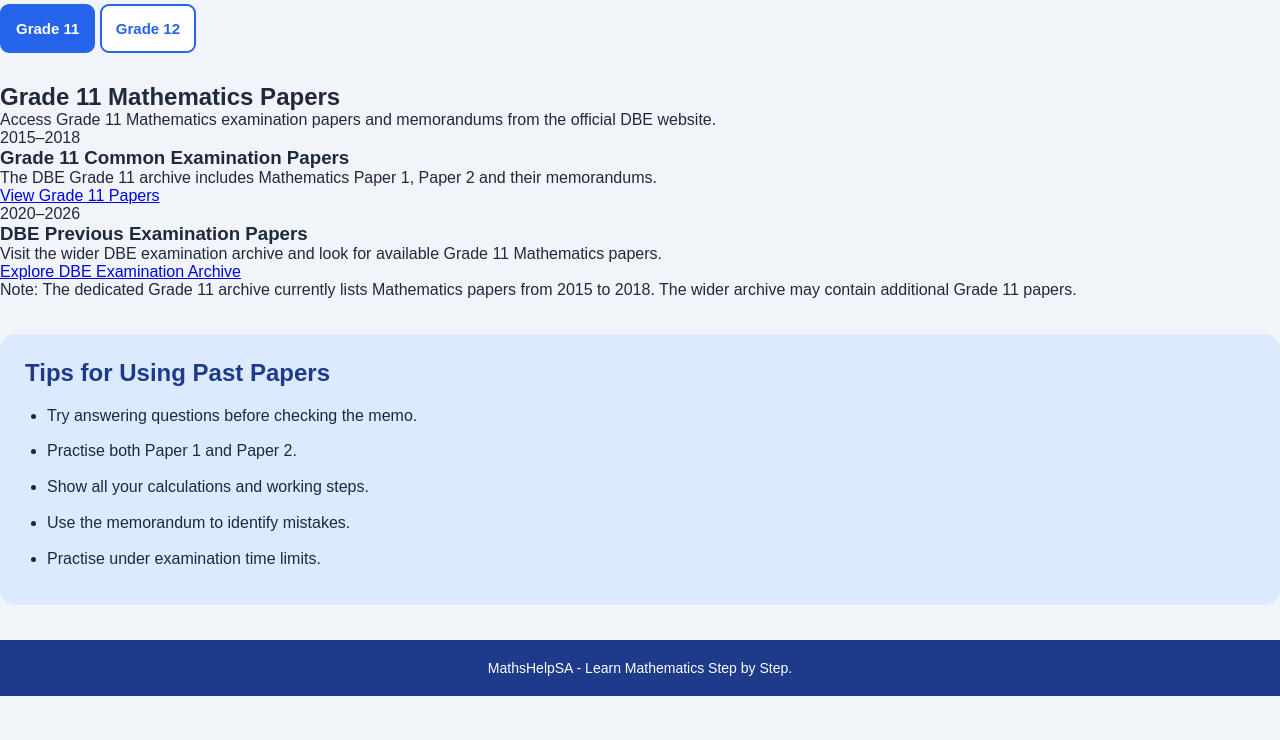
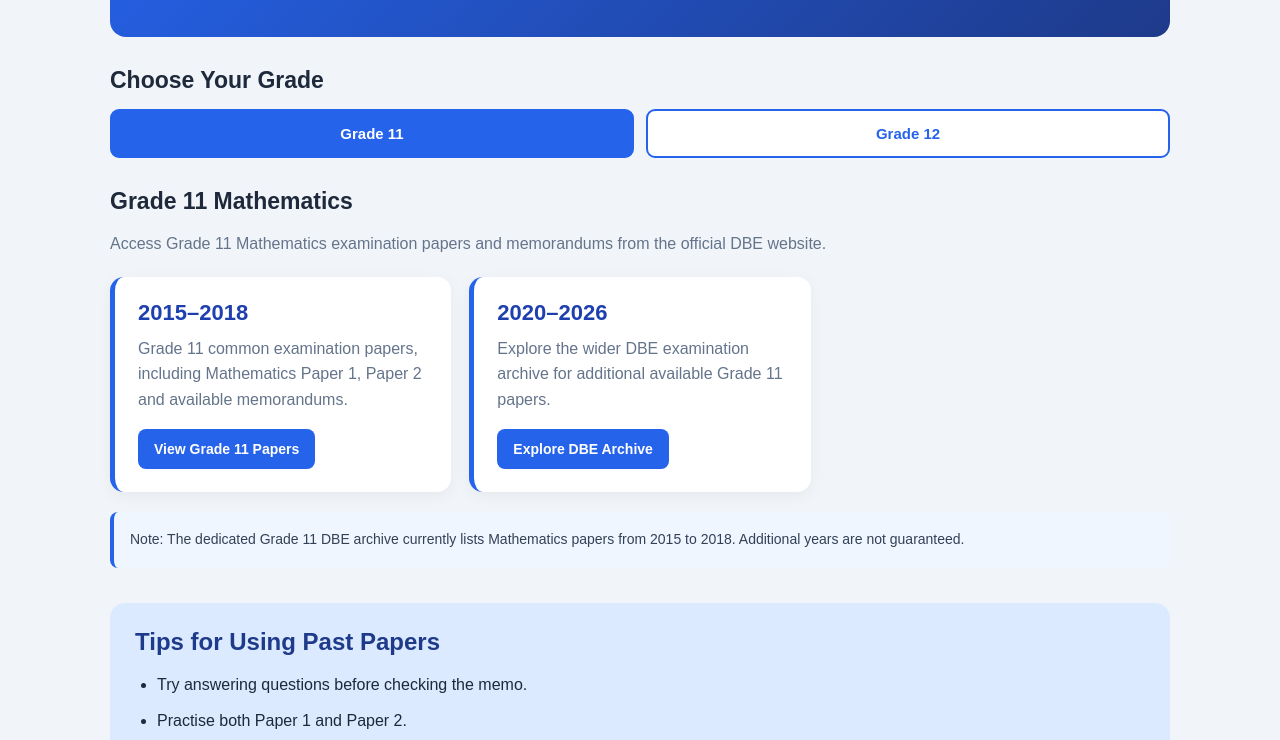
Before and after one commit to HectorMulovhedzi/MathsHelpSA, a plain HTML site: page exams.html in a window 1280 px wide. Shown: the part 233-973 px from the top of the page. Before the commit the page ends 929 px from the top, so only its background shows below. Drawn offline with Linux system fonts and the light colour scheme.

Commit message:
Update mathematics past papers page and styling

```diff
--- a/exams.css
+++ b/exams.css
@@ -99,6 +99,11 @@ body {
     font-size: 15px;
     font-weight: bold;
     cursor: pointer;
+    transition: 0.3s;
+}
+
+.grade-button:hover {
+    background: #dbeafe;
 }
 
 .grade-button.active {
@@ -118,7 +123,7 @@ body {
     margin-bottom: 20px;
 }
 
-/* Year cards */
+/* Year grid */
 
 .year-grid {
     display: grid;
@@ -126,16 +131,23 @@ body {
     gap: 18px;
 }
 
+/* Official DBE paper cards */
+
 .year-card {
     background: white;
     padding: 23px;
     border-radius: 14px;
     box-shadow: 0 4px 15px rgba(0,0,0,0.05);
     border-left: 5px solid #2563eb;
+    transition: transform 0.3s ease;
+}
+
+.year-card:hover {
+    transform: translateY(-4px);
 }
 
 .year-card h3 {
-    font-size: 25px;
+    font-size: 22px;
     color: #1e40af;
     margin-bottom: 10px;
 }
@@ -146,6 +158,8 @@ body {
     margin-bottom: 17px;
 }
 
+/* DBE links */
+
 .year-card a {
     display: inline-block;
     background: #2563eb;
@@ -155,10 +169,24 @@ body {
     border-radius: 8px;
     font-weight: bold;
     font-size: 14px;
+    transition: background 0.3s ease;
 }
 
 .year-card a:hover {
     background: #1d4ed8;
+}
+
+/* Archive information */
+
+.archive-note {
+    background: #eff6ff;
+    border-left: 4px solid #2563eb;
+    padding: 16px;
+    margin-top: 20px;
+    border-radius: 8px;
+    color: #334155;
+    line-height: 1.7;
+    font-size: 14px;
 }
 
 /* Study tips */
@@ -229,4 +257,13 @@ footer {
     .header h1 {
         font-size: 18px;
     }
+
+    .grade-button {
+        padding: 12px 8px;
+        font-size: 13px;
+    }
+
+    .year-card {
+        padding: 18px;
+    }
 }
--- a/exams.html
+++ b/exams.html
@@ -8,7 +8,6 @@
     <title>Mathematics Past Papers | MathsHelpSA</title>
 
     <link rel="icon" type="image/png" href="maths.png">
-
     <link rel="stylesheet" href="exams.css">
 </head>
 
@@ -16,12 +15,14 @@
 
     <header class="header">
         <h1>MathsHelpSA</h1>
-        <a href="grade.html" class="home-link">Back to Grades</a>
+        <a href="grade.html" class="back-link">Back to Grades</a>
     </header>
 
-    <main class="exams-container">
+    <main class="container">
 
         <section class="welcome">
+            <span class="grade-label">GRADE 11 & 12</span>
+
             <h2>Mathematics Past Papers</h2>
 
             <p>
@@ -32,6 +33,10 @@
 
         <!-- Grade selection -->
         <section class="grade-selection">
+
+            <h2 class="section-title">Choose Your Grade</h2>
+
+            <div class="grade-buttons">
 
                 <button
                     class="grade-button active"
@@ -45,110 +50,106 @@
                     Grade 12
                 </button>
 
+            </div>
+
         </section>
 
         <!-- Grade 11 -->
         <section id="grade11" class="paper-section">
 
-            <h2>Grade 11 Mathematics Papers</h2>
+            <h2 class="section-title">Grade 11 Mathematics</h2>
 
-            <p class="section-description">
+            <p class="section-intro">
                 Access Grade 11 Mathematics examination papers
                 and memorandums from the official DBE website.
             </p>
 
-            <div class="paper-card">
+            <div class="year-grid">
 
-                <div class="paper-year">2015–2018</div>
+                <article class="year-card">
 
-                <h3>Grade 11 Common Examination Papers</h3>
+                    <h3>2015–2018</h3>
 
                     <p>
-                    The DBE Grade 11 archive includes Mathematics
-                    Paper 1, Paper 2 and their memorandums.
+                        Grade 11 common examination papers,
+                        including Mathematics Paper 1, Paper 2
+                        and available memorandums.
                     </p>
 
                     <a
                         href="https://www.education.gov.za/Curriculum/NationalSeniorCertificate%28NSC%29Examinations/Grade11Exams.aspx"
                         target="_blank"
-                    rel="noopener noreferrer"
-                    class="paper-link">
-
+                        rel="noopener noreferrer">
                         View Grade 11 Papers
-
                     </a>
 
-            </div>
+                </article>
 
-            <div class="paper-card">
+                <article class="year-card">
 
-                <div class="paper-year">2020–2026</div>
-
-                <h3>DBE Previous Examination Papers</h3>
+                    <h3>2020–2026</h3>
 
                     <p>
-                    Visit the wider DBE examination archive and
-                    look for available Grade 11 Mathematics papers.
+                        Explore the wider DBE examination archive
+                        for additional available Grade 11 papers.
                     </p>
 
                     <a
                         href="https://www.education.gov.za/Examinations/tabid/338/Default.aspx"
                         target="_blank"
-                    rel="noopener noreferrer"
-                    class="paper-link">
+                        rel="noopener noreferrer">
+                        Explore DBE Archive
+                    </a>
 
-                    Explore DBE Examination Archive
-
-                </a>
+                </article>
 
             </div>
 
             <p class="archive-note">
-                Note: The dedicated Grade 11 archive currently lists
-                Mathematics papers from 2015 to 2018. The wider archive
-                may contain additional Grade 11 papers.
+                Note: The dedicated Grade 11 DBE archive currently
+                lists Mathematics papers from 2015 to 2018.
+                Additional years are not guaranteed.
             </p>
 
         </section>
 
         <!-- Grade 12 -->
-        <section id="grade12" class="paper-section">
+        <section id="grade12" class="paper-section" hidden>
 
-            <h2>Grade 12 Mathematics Papers</h2>
+            <h2 class="section-title">Grade 12 Mathematics</h2>
 
-            <p class="section-description">
+            <p class="section-intro">
                 Prepare for your final examinations using official
-                DBE Mathematics papers and memorandums.
+                DBE Mathematics examination papers and memorandums.
             </p>
 
-            <div class="paper-card">
+            <div class="year-grid">
 
-                <div class="paper-year">2020–2026</div>
+                <article class="year-card">
 
-                <h3>Grade 12 Previous Examination Papers</h3>
+                    <h3>2020–2026</h3>
 
                     <p>
-                    Find available examination papers from different
-                    examination sessions, including May/June and
-                    November where available.
+                        Find available Mathematics examination papers
+                        from different examination sessions, including
+                        May/June and November where available.
                     </p>
 
                     <a
                         href="https://www.education.gov.za/Examinations/tabid/338/Default.aspx"
                         target="_blank"
-                    rel="noopener noreferrer"
-                    class="paper-link">
+                        rel="noopener noreferrer">
+                        View Grade 12 Papers
+                    </a>
 
-                    View Grade 12 Papers
-
-                </a>
+                </article>
 
             </div>
 
             <p class="archive-note">
                 On the DBE website, select the examination year
-                and find Mathematics Paper 1, Paper 2 and the
-                corresponding memorandums.
+                and look for Mathematics Paper 1, Paper 2 and
+                their corresponding memorandums.
             </p>
 
         </section>
@@ -168,7 +169,7 @@
 
         </section>
 
-        <footer class="footer-text">
+        <footer>
             MathsHelpSA - Learn Mathematics Step by Step.
         </footer>
 
```
Lines whose indentation alone changed are shown as unchanged.
